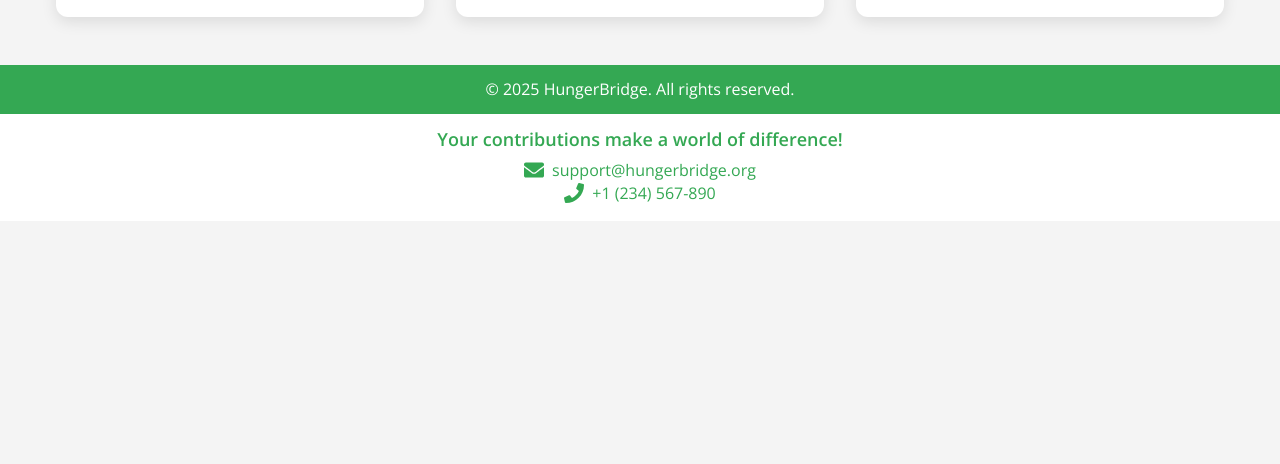
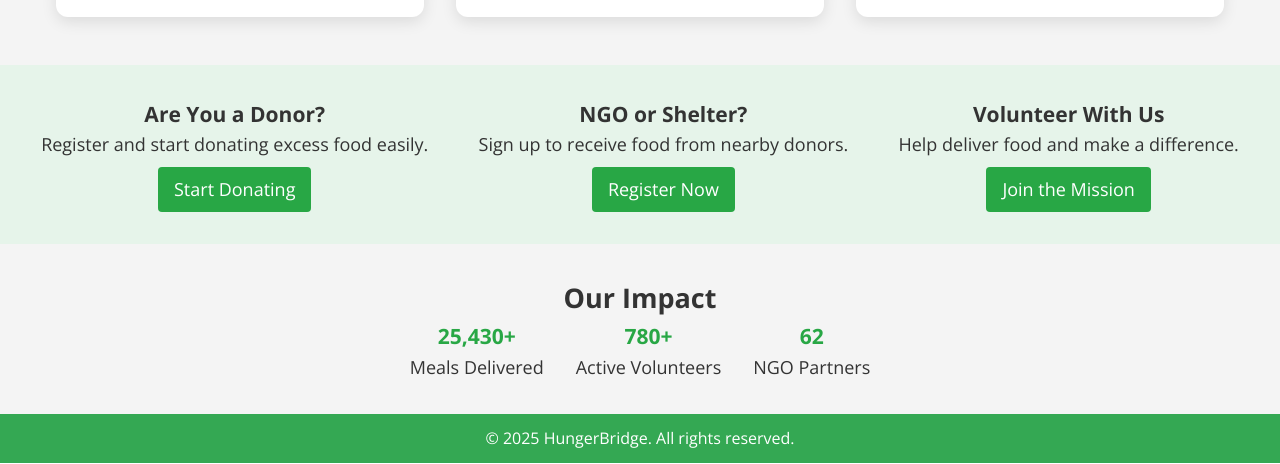
Before and after one commit to Alishals28/Hunger-Bridge, a React (Vite) app in the folder frontend/: page /home in a window 1280 px wide. Shown: the part 1244-1708 px from the top of the page. Before the commit the page ends 1465 px from the top, so only its background shows below. Built offline with nearby package versions, Linux system fonts and the light colour scheme.

Commit message:
finla home

```diff
--- a/frontend/src/pages/home.jsx
+++ b/frontend/src/pages/home.jsx
@@ -26,7 +26,7 @@ const Home = () => {
       <div className="section-header">
         <div className="section-divider"></div>
         <h2>How It Works?</h2>
-        <p>Popular travel blog posts & guides</p>
+        <p>Bridging hunger in 3 simple steps</p>
       </div>
 
       <section className="content">
@@ -48,6 +48,35 @@ const Home = () => {
 
       </section>
 
+        {/* --- Call to Action Section --- */}
+      <section className="cta-boxes">
+        <div className="cta">
+          <h3>Are You a Donor?</h3>
+          <p>Register and start donating excess food easily.</p>
+          <a href="/register-donor">Start Donating</a>
+        </div>
+        <div className="cta">
+          <h3>NGO or Shelter?</h3>
+          <p>Sign up to receive food from nearby donors.</p>
+          <a href="/register-ngo">Register Now</a>
+        </div>
+        <div className="cta">
+          <h3>Volunteer With Us</h3>
+          <p>Help deliver food and make a difference.</p>
+          <a href="/volunteer">Join the Mission</a>
+        </div>
+      </section>
+
+      {/* Optional: Impact Stats */}
+      <section className="stats">
+        <h2>Our Impact</h2>
+        <div className="stat-grid">
+          <div className="stat"><h3>25,430+</h3><p>Meals Delivered</p></div>
+          <div className="stat"><h3>780+</h3><p>Active Volunteers</p></div>
+          <div className="stat"><h3>62</h3><p>NGO Partners</p></div>
+        </div>
+      </section>
+
 
 
 
```
